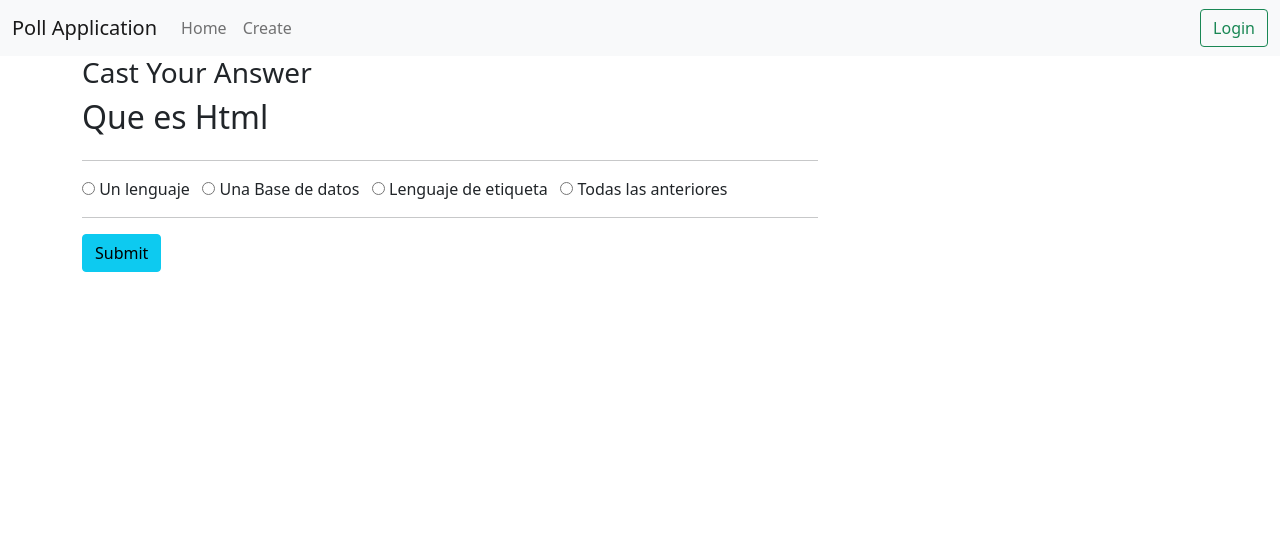
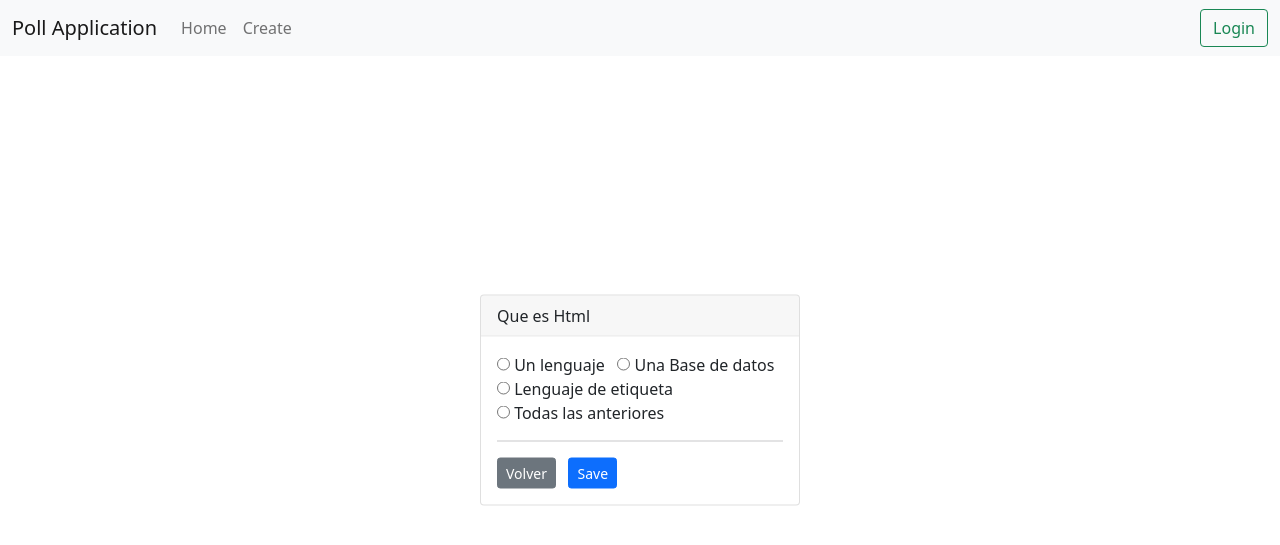
Before and after one commit to JDQN/System-Polls, a Django app: page /vote/1/ in a window 1280 px wide. Shown: the top 545 px of the page. Run offline with Django 4.2, Linux system fonts and the light colour scheme; data comes from the database, SQL or seed files in the repository; both versions use the stored data as it was after the commit; some libraries are stand-ins or nearby versions.

Commit message:
Estilos votar

```diff
--- a/pollsapp/templates/poll/vote.html
+++ b/pollsapp/templates/poll/vote.html
@@ -3,24 +3,13 @@
 {% block title %}Answer{% endblock %}
 
 {% block main %}
-<div class="row">
-    <div class="col-lg-8 col-lg-offset-2">
-        <div class="panel panel-default">
-            <div class="panel-heading">
-                <h3 class="panel-title">Cast Your Answer</h3>
+
+<div class="card  position-absolute top-50 start-50 translate-middle" style="width: 20rem;">
+    <div class="card-header card-title">
+        {{ poll.question }}
     </div>
 
-            <div class="panel-body">
-                <div class="row">
-                    <div class="col-lg-12">
-                        <h2>{{ poll.question }}</h2>
-                    </div>
-                </div>
-
-                <div class="row">
-                    <div class="col-lg-12">
-                        <hr />
-
+    <div class="card-body">
         <form method="POST">
             {% csrf_token %}
             <div class="form-group">
@@ -33,6 +22,7 @@
                         <input type="radio" name="poll" value="option2">
                         {{ poll.option_two }}
                     </label> &nbsp;
+
                     <label>
                         <input type="radio" name="poll" value="option3">
                         {{ poll.option_three }}
@@ -43,18 +33,10 @@
                     </label> &nbsp;
                 </div>
             </div>
-
-                            <hr />
-
-                            <button type="submit" class="btn btn-info">
-                                Submit
-                            </button>
+            <hr/>
+            <a href="{% url 'home'  %}" class="btn btn-secondary btn-sm">Volver</a> &nbsp;
+            <button type="submit" class="btn btn-primary btn-sm">Save</button>
         </form>
     </div>
 </div>
-            </div>
-
-        </div>
-    </div>
-</div>
 {% endblock %}
```
Also changed, not shown: pollsapp/templates/poll/create.html (+5 -5 lines), db.sqlite3. Lines whose indentation alone changed are shown as unchanged.
